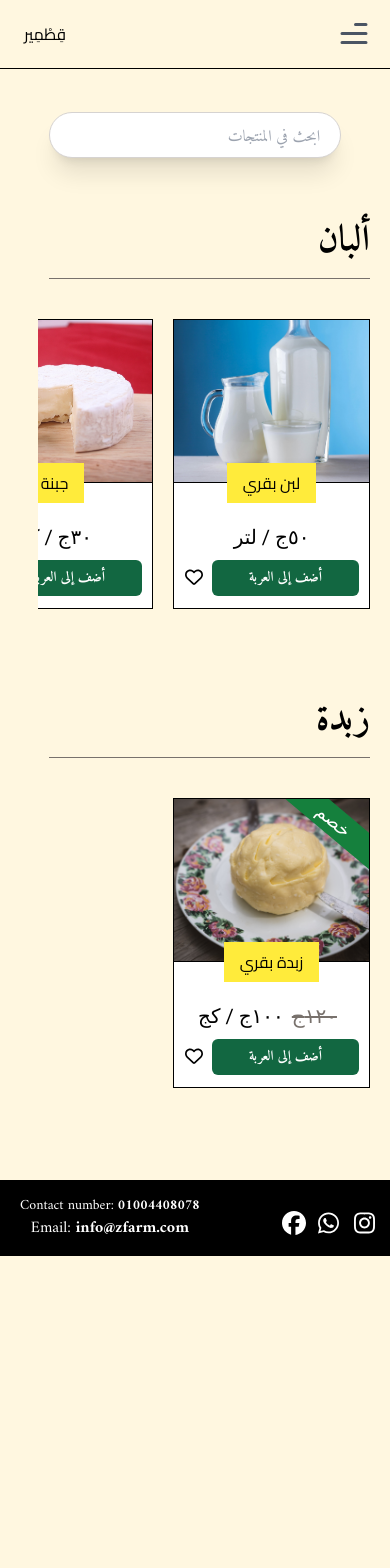
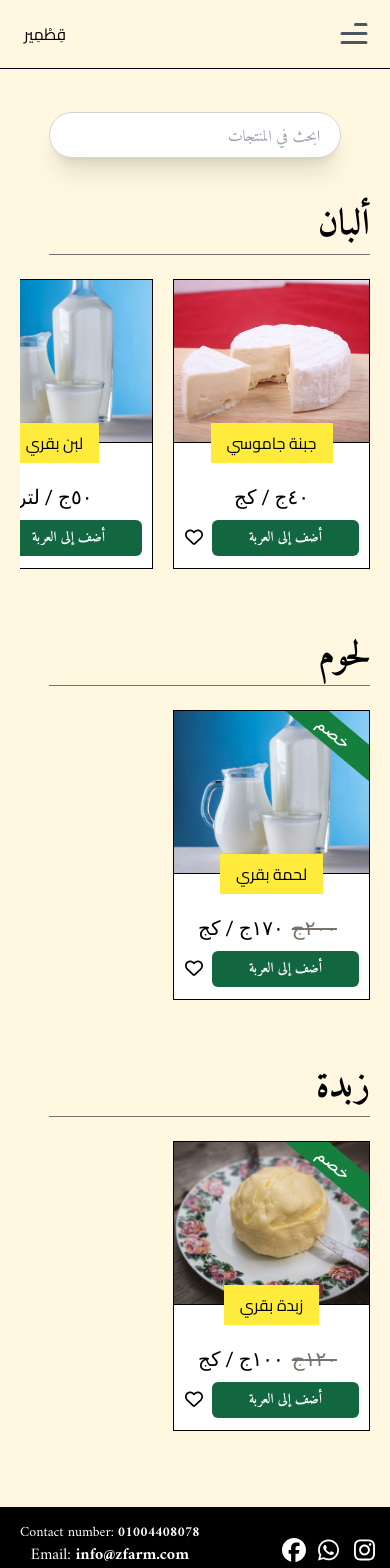
Before and after one commit to MohamedAdelMohamedMetwaley/qetmeer_farm, a Next.js app: page /products in a window 390 px wide. Shown: the top 1568 px of the page. Before the commit the page ends 1256 px from the top, so only its background shows below. Built offline with nearby package versions, Linux system fonts and the light colour scheme.

Commit message:
make a seperate file for featured products slider

```diff
--- a/app/_components/Featured.js
+++ b/app/_components/Featured.js
@@ -1,11 +1,11 @@
 import Link from "next/link";
-import ProductsSlider from "./ProductsSlider";
+import FeaturedProductsSlider from "./FeaturedProductsSlider";
 
 function Featured() {
   return (
-    <section className="flex flex-col items-center justify-center mt-24 px-3">
+    <section className="flex flex-col items-center justify-center mt-24 px-3 w-full">
       <h2 className="text-3xl sm:text-4xl">الأكثر مبيعاً</h2>
-      <ProductsSlider addStyle={"justify-center"} />
+      <FeaturedProductsSlider />
       <div className="border border-black sm:text-xl text-lg px-4 py-3  rounded-md">
         <Link href="/products" className="underline-link">
           تصفح جميع المنتجات &larr;
--- /dev/null
+++ b/app/_components/FeaturedProductsSlider.js
@@ -0,0 +1,36 @@
+"use client";
+
+import useEmblaCarousel from "embla-carousel-react";
+import { useProducts } from "./ProductContext";
+import ProductCard from "./ProductCard";
+
+function FeaturedProductsSlider() {
+  const { topThreeProducts } = useProducts();
+
+  const [emblaRef] = useEmblaCarousel({
+    align: "start",
+    dragFree: true,
+    direction: "rtl",
+    active: false,
+    breakpoints: { "(max-width: 645px)": { active: true } },
+  });
+
+  return (
+    <div className="w-full">
+      <section
+        className={`embla flex w-full mb-7 lg:mb-10 mt-10 justify-center`}
+        dir="rtl"
+      >
+        <div ref={emblaRef} className="embla__viewport">
+          <div className="embla__container gap-5 md:gap-10 lg:gap-20">
+            {topThreeProducts.map((product) => (
+              <ProductCard product={product} key={product.name} />
+            ))}
+          </div>
+        </div>
+      </section>
+    </div>
+  );
+}
+
+export default FeaturedProductsSlider;
--- a/app/_components/ProductCard.js
+++ b/app/_components/ProductCard.js
@@ -12,8 +12,10 @@ function ProductCard({ product }) {
   const { name, image, price, discount, measuringUnit } = product;
 
   return (
-    <div className="relative h-[290px] md:h-[330px] lg:h-[400px] border border-black flex flex-col items-center bg-white embla__slide">
-      <div className="border-b relative overflow-clip border-black aspect-[6/5] w-[195px] md:w-[220px] lg:w-[300px]">
+    // <div className="relative h-[290px] md:h-[330px] lg:h-[400px] border border-black flex flex-col items-center bg-white embla__slide">
+    //   <div className="border-b relative overflow-clip border-black aspect-[6/5] w-[195px] md:w-[220px] lg:w-[300px]">
+    <div className="relative h-[290px] lg:h-[330px] border border-black flex flex-col items-center bg-white embla__slide">
+      <div className="border-b relative overflow-clip border-black aspect-[6/5] w-[195px] lg:w-[220px]">
         <Image
           src={image}
           fill
--- a/app/_components/ProductContext.js
+++ b/app/_components/ProductContext.js
@@ -1,6 +1,6 @@
 "use client";
 
-import { createContext, useContext, useState } from "react";
+import { createContext, useContext, useMemo, useState } from "react";
 import prod1 from "@/public/milk.jpg";
 import prod2 from "@/public/butter.jpg";
 import prod3 from "@/public/cheese.jpg";
@@ -15,6 +15,7 @@ const initialProducts = [
     image: prod1,
     measuringUnit: "لتر",
     category: "ألبان",
+    sellCount: 3,
   },
   {
     name: "زبدة بقري",
@@ -23,6 +24,7 @@ const initialProducts = [
     image: prod2,
     measuringUnit: "كج",
     category: "زبدة",
+    sellCount: 5,
   },
   {
     name: "جبنة",
@@ -31,6 +33,25 @@ const initialProducts = [
     image: prod3,
     measuringUnit: "كج",
     category: "ألبان",
+    sellCount: 2,
+  },
+  {
+    name: "جبنة جاموسي",
+    price: 40,
+    discount: 0,
+    image: prod3,
+    measuringUnit: "كج",
+    category: "ألبان",
+    sellCount: 7,
+  },
+  {
+    name: "لحمة بقري",
+    price: 200,
+    discount: 30,
+    image: prod1,
+    measuringUnit: "كج",
+    category: "لحوم",
+    sellCount: 1,
   },
 ];
 // };
@@ -40,6 +61,10 @@ const ProductContext = createContext();
 function ProductProvider({ children }) {
   const [products, setProducts] = useState(initialProducts);
   const [searchQuery, setSearchQuery] = useState("");
+  const topThreeProducts = useMemo(
+    () => products.sort((a, b) => b.sellCount - a.sellCount).slice(0, 3),
+    [products]
+  );
 
   // Derived state. These are the products that will actually be displayed
   const searchedProducts =
@@ -53,6 +78,7 @@ function ProductProvider({ children }) {
     <ProductContext.Provider
       value={{
         products: searchedProducts,
+        topThreeProducts,
         setProducts,
         searchQuery,
         setSearchQuery,
--- a/app/_components/ProductsSlider.js
+++ b/app/_components/ProductsSlider.js
@@ -5,7 +5,7 @@ import useEmblaCarousel from "embla-carousel-react";
 import { useProducts } from "./ProductContext";
 import { useMemo } from "react";
 
-function ProductsSlider({ category = "all", addStyle = "" }) {
+function ProductsSlider({ category = "all" }) {
   const { products } = useProducts();
   const numOfProductsInCategory = useMemo(
     () =>
@@ -13,6 +13,7 @@ function ProductsSlider({ category = "all", addStyle = "" }) {
       products.filter((product) => product.category === category).length,
     [category, products]
   );
+  const isShowingAllProducts = category === "all";
 
   const [emblaRef] = useEmblaCarousel({
     align: "start",
@@ -22,26 +23,18 @@ function ProductsSlider({ category = "all", addStyle = "" }) {
     breakpoints: { "(max-width: 645px)": { active: true } },
   });
 
-  if (category !== "all" && !numOfProductsInCategory) return;
+  if (!numOfProductsInCategory) return;
 
   return (
     <div className="w-full">
-      {category !== "all" && (
-        <>
-          <h2 className="text-4xl font-bold mb-4">{category}</h2>
-          <hr className="w-11/12 sm:w-4/5 border-stone-500" />
-        </>
-      )}
-
-      <section
-        className={`embla flex w-full mb-7 lg:mb-10 mt-10 ${addStyle}`}
-        dir="rtl"
-      >
+      <h2 className="text-4xl font-bold mb-2">{category}</h2>
+      <hr className="w-11/12 sm:w-4/5 border-stone-500" />
+      <section className={`embla flex w-full mb-7 lg:mb-10 mt-6`} dir="rtl">
         <div ref={emblaRef} className="embla__viewport">
-          <div className="embla__container gap-5 md:gap-10 lg:gap-20">
+          <div className="embla__container gap-5 md:gap-8 lg:gap-12">
             {products.map(
               (product) =>
-                (category === "all" || product.category === category) && (
+                (isShowingAllProducts || product.category === category) && (
                   <ProductCard product={product} key={product.name} />
                 )
             )}
--- a/app/globals.css
+++ b/app/globals.css
@@ -99,7 +99,6 @@ body {
 }
 
 .embla {
-  max-width: 95%;
   --slide-size: auto;
 }
 .embla__viewport {
--- a/app/products/page.js
+++ b/app/products/page.js
@@ -10,7 +10,7 @@ function page({ searchParams }) {
   return (
     <main className="min-h-screen flex flex-col items-center">
       <SearchProducts />
-      <section className="flex flex-col w-full gap-16 px-5 sm:px-10 my-16">
+      <section className="flex flex-col w-full gap-10 px-5 sm:px-10 my-12">
         {categories.map(
           (category) =>
             (filter === category || filter === "all") && (
```
